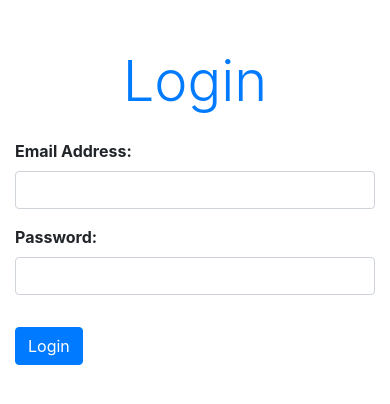
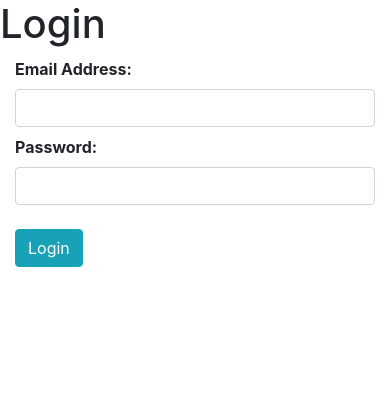
Before and after one commit to Muhammadnihalc/E-Commerce-APP, a Flask app: page /user/login in a window 390 px wide. Shown: the top 404 px of the page. Run offline with Flask 3, Linux system fonts and the light colour scheme; some libraries are stand-ins or nearby versions.

Commit message:
Update login.html

```diff
--- a/src/templates/customer/login.html
+++ b/src/templates/customer/login.html
@@ -2,27 +2,29 @@
 
 {% block content %}
 
-<div class="text-center display-4 mt-5 text-primary">Login</div>
+<div class="text-centre h1">Login</div>
 
-<div class="container mt-4">
-    <div class="row justify-content-center">
-        <div class="col-md-4">
-            {% include '_messages.html' %}
-            {% from "_formhelpers.html" import render_field %}
-            <form method="post" enctype="multipart/form-data">
-                {{ form.csrf_token }}
-                <div class="form-group">
+<div class=" containers">
+    <div class="col-md-4"></div>
+    <div class="col-md-4">
+        {% include '_messages.html' %}
+    {% from "_formhelpers.html" import render_field %}
+<form method=post enctype="multipart/form-data">
+    {{ form.csrf_token}}
+  <dl>
 
-                    {{ render_field(form.email, class="form-control") }}
-                </div>
-                <div class="form-group">
+    {{ render_field(form.email , class="form-control") }}
+    {{ render_field(form.password , class="form-control") }}
 
-                    {{ render_field(form.password, class="form-control") }}
-                </div>
-                <button type="submit" class="btn btn-primary mt-3">Login</button>
-            </form>
-        </div>
-    </div>
+  </dl>
+  <p><input type=submit value="Login" class="btn btn-info mt-2"></p>
+
+</form>
+</div>
+<div class="col-md-4"></div>
+
 </div>
 
+
+
 {% endblock content %}
```
